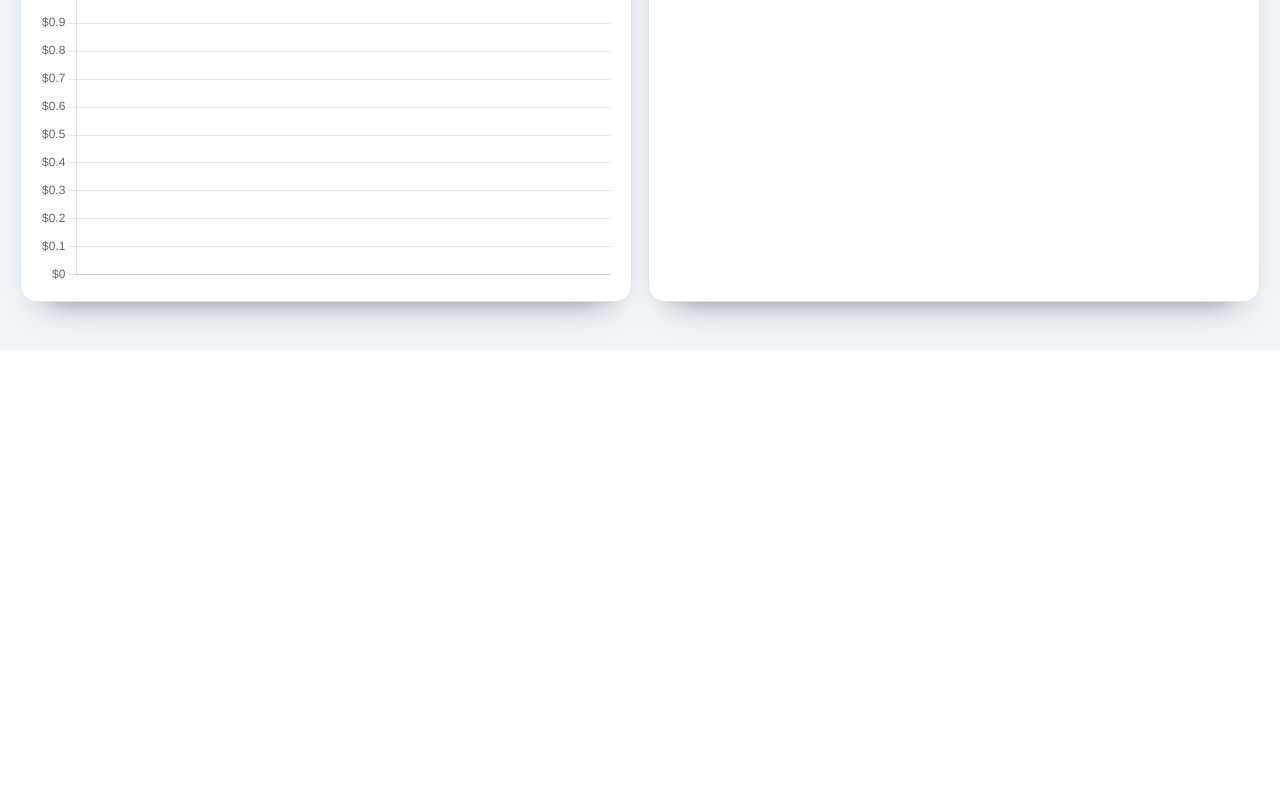
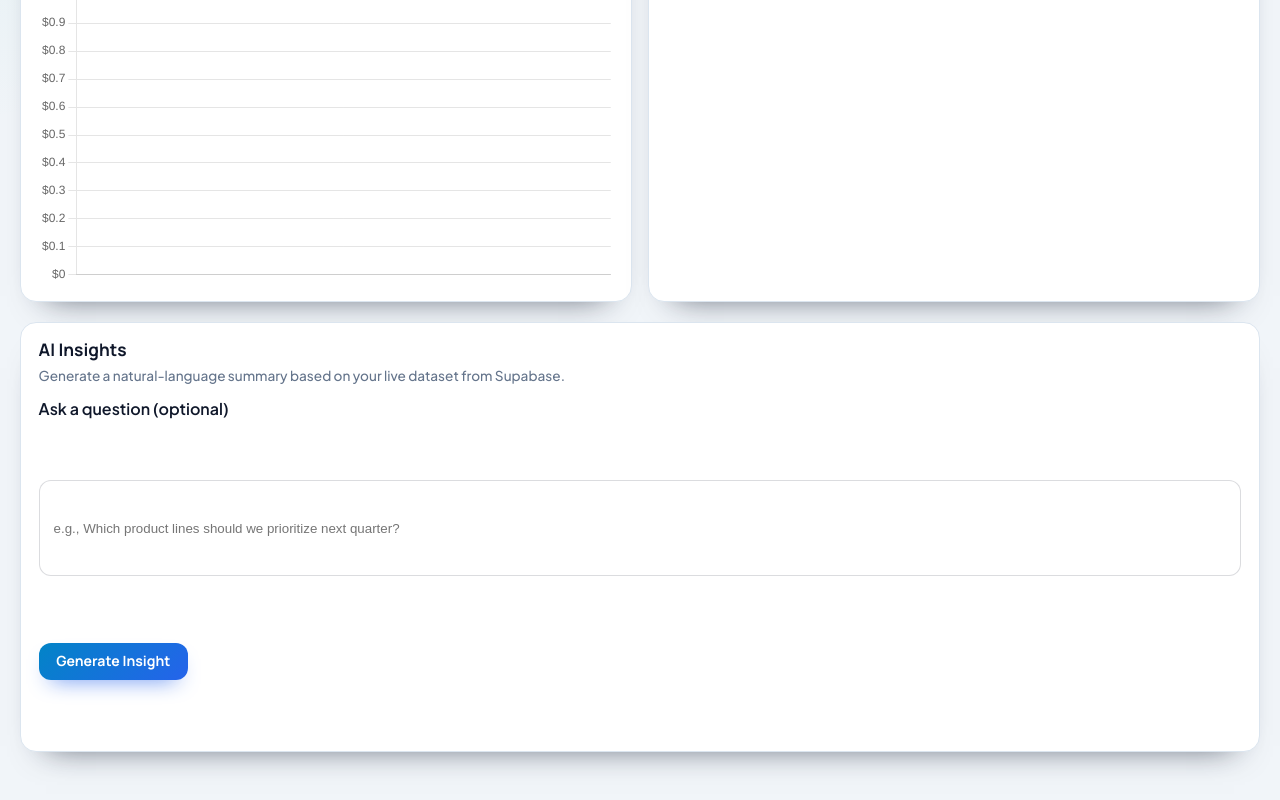
Before and after one commit to Frxncz/DataInsights_Sales_Dashboard, a React app in the folder frontend/: page / in a window 1280 px wide. Shown: the part 911-1711 px from the top of the page. Before the commit the page ends 1261 px from the top, so only its background shows below. Built offline with nearby package versions, Linux system fonts and the light colour scheme; no server answers; the database is empty; the HTML template or start-up script is replaced by a standard one.

Commit message:
Create: integration of Ai

```diff
--- a/frontend/src/App.jsx
+++ b/frontend/src/App.jsx
@@ -4,6 +4,7 @@ import KpiCard from "./components/KpiCard";
 import SalesBarChart from "./components/SalesBarChart";
 import MonthlyLineChart from "./components/MonthlyLineChart";
 import DealSizePieChart from "./components/DealSizePieChart";
+import { geminiConfigured, generateGeminiText } from "./ai/gemini";
 import "./App.css";
 
 const parseNumber = (value) => {
@@ -51,6 +52,10 @@ function App() {
   const [salesData, setSalesData] = useState([]);
   const [loading, setLoading] = useState(true);
   const [error, setError] = useState("");
+  const [aiQuestion, setAiQuestion] = useState("");
+  const [aiAnswer, setAiAnswer] = useState("");
+  const [aiLoading, setAiLoading] = useState(false);
+  const [aiError, setAiError] = useState("");
 
   useEffect(() => {
     if (!supabaseConfigured) {
@@ -148,6 +153,62 @@ function App() {
 
   const topProductLine = productLineArray[0];
 
+  const handleGenerateInsight = async () => {
+    setAiLoading(true);
+    setAiError("");
+    setAiAnswer("");
+
+    try {
+      const topProductLines = productLineArray.slice(0, 5).map((row) => ({
+        productline: row.productline,
+        revenue: Math.round(row.total_sales),
+      }));
+
+      const monthlyTrend = monthlyData.slice(0, 12).map((row) => ({
+        month_id: row.month_id,
+        revenue: Math.round(row.monthly_sales),
+      }));
+
+      const dealMix = dealSizeData
+        .slice()
+        .sort((a, b) => b.count - a.count)
+        .map((row) => ({ dealsize: row.dealsize, count: row.count }));
+
+      const context = {
+        table: supabaseSalesTable,
+        rows: salesData.length,
+        kpis: {
+          totalRevenue: Math.round(totalSales),
+          averageOrderValue: Math.round(avgSales),
+          totalOrders: salesData.length,
+        },
+        topProductLines,
+        monthlyTrend,
+        dealMix,
+      };
+
+      const prompt = `You are a business analyst for a sales dashboard.
+Use ONLY the JSON data below as your context; do not invent extra facts.
+Return:
+1) 4-6 bullet insights grounded in the data
+2) 2 actionable recommendations
+3) A 1-sentence executive summary
+
+JSON:
+${JSON.stringify(context, null, 2)}
+
+User question (optional):
+${aiQuestion || "(none)"}`;
+
+      const text = await generateGeminiText({ prompt });
+      setAiAnswer(text);
+    } catch (err) {
+      setAiError(err?.message || "AI request failed.");
+    } finally {
+      setAiLoading(false);
+    }
+  };
+
   return (
     <main className="dashboard-page">
       <div className="dashboard-shell">
@@ -243,6 +304,83 @@ function App() {
             </div>
           </article>
         </section>
+
+        <section className="chart-grid" aria-label="AI insights">
+          <article className="chart-panel span-2">
+            <div className="panel-head">
+              <h2>AI Insights</h2>
+              <p>
+                Generate a natural-language summary based on your live dataset
+                from Supabase.
+              </p>
+            </div>
+
+            {!geminiConfigured && (
+              <p className="dashboard-status error">
+                Missing AI config. Set <code>VITE_GEMINI_API_KEY</code> in{" "}
+                <code>frontend/.env</code> to enable AI insights.
+              </p>
+            )}
+
+            <div style={{ display: "grid", gap: 12 }}>
+              <label style={{ display: "grid", gap: 6 }}>
+                <span style={{ fontWeight: 600 }}>Ask a question (optional)</span>
+                <input
+                  value={aiQuestion}
+                  onChange={(e) => setAiQuestion(e.target.value)}
+                  placeholder="e.g., Which product lines should we prioritize next quarter?"
+                  style={{
+                    width: "100%",
+                    padding: "12px 14px",
+                    borderRadius: 12,
+                    border: "1px solid rgba(15, 23, 42, 0.15)",
+                  }}
+                />
+              </label>
+
+              <div style={{ display: "flex", gap: 12, alignItems: "center" }}>
+                <button
+                  className="refresh-button"
+                  type="button"
+                  onClick={handleGenerateInsight}
+                  disabled={!geminiConfigured || aiLoading || loading || !!error}
+                  title={
+                    !geminiConfigured
+                      ? "Set VITE_GEMINI_API_KEY in frontend/.env"
+                      : undefined
+                  }
+                >
+                  {aiLoading ? "Generating..." : "Generate Insight"}
+                </button>
+
+                {aiError && (
+                  <p className="dashboard-status error" style={{ margin: 0 }}>
+                    {aiError}
+                  </p>
+                )}
+              </div>
+
+              {aiAnswer && (
+                <pre
+                  style={{
+                    whiteSpace: "pre-wrap",
+                    margin: 0,
+                    padding: 16,
+                    borderRadius: 16,
+                    background: "rgba(15, 23, 42, 0.04)",
+                    border: "1px solid rgba(15, 23, 42, 0.08)",
+                    fontFamily:
+                      "ui-monospace, SFMono-Regular, Menlo, Monaco, Consolas, \"Liberation Mono\", \"Courier New\", monospace",
+                    fontSize: 13,
+                    lineHeight: 1.5,
+                  }}
+                >
+                  {aiAnswer}
+                </pre>
+              )}
+            </div>
+          </article>
+        </section>
       </div>
     </main>
   );
--- /dev/null
+++ b/frontend/src/ai/gemini.js
@@ -0,0 +1,43 @@
+const geminiApiKey = import.meta.env.VITE_GEMINI_API_KEY;
+const geminiModel = import.meta.env.VITE_GEMINI_MODEL || "gemini-1.5-flash";
+
+export const geminiConfigured = Boolean(geminiApiKey);
+
+export async function generateGeminiText({ prompt }) {
+  if (!geminiApiKey) {
+    throw new Error(
+      "Missing AI config. Set VITE_GEMINI_API_KEY in frontend/.env (Google AI Studio free tier).",
+    );
+  }
+
+  const url = `https://generativelanguage.googleapis.com/v1beta/models/${encodeURIComponent(
+    geminiModel,
+  )}:generateContent?key=${encodeURIComponent(geminiApiKey)}`;
+
+  const response = await fetch(url, {
+    method: "POST",
+    headers: { "Content-Type": "application/json" },
+    body: JSON.stringify({
+      contents: [{ role: "user", parts: [{ text: prompt }] }],
+      generationConfig: {
+        temperature: 0.4,
+        maxOutputTokens: 512,
+      },
+    }),
+  });
+
+  if (!response.ok) {
+    const errorText = await response.text().catch(() => "");
+    throw new Error(
+      `Gemini request failed (${response.status}). ${errorText}`.trim(),
+    );
+  }
+
+  const json = await response.json();
+  const text = json?.candidates?.[0]?.content?.parts?.[0]?.text;
+  if (!text) {
+    throw new Error("Gemini returned no text.");
+  }
+
+  return text;
+}
```
Also changed, not shown: 2 other files (tests, documents, lock files or other folders).
